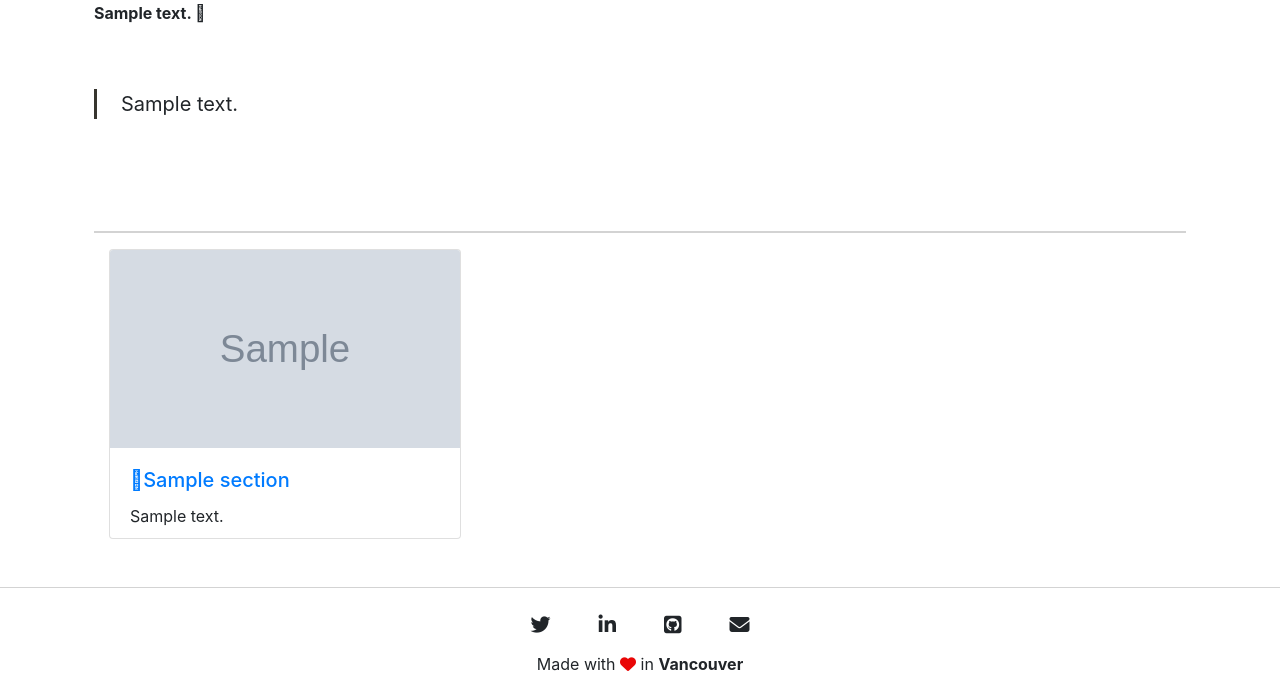
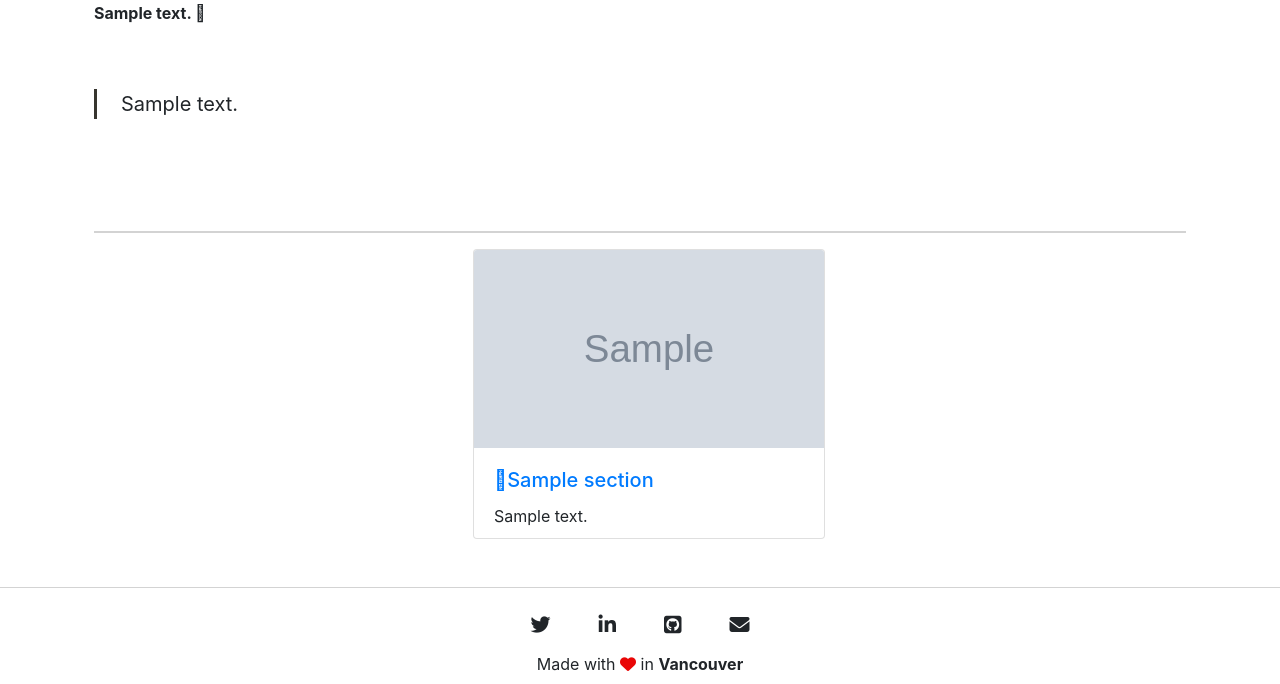
Before and after one commit to mertbarutcuoglu/mertbarutcuoglu.com, a Django app: page / in a window 1280 px wide. Shown: the part 371-1055 px from the top of the page. Run offline with Django 3.2, Linux system fonts and the light colour scheme; tables that the repository leaves empty hold one stand-in row (values such as "Sample post"); grey boxes marked "Sample" are stand-in pictures; some libraries are stand-ins or nearby versions.

Commit message:
Centered sections in case of less than 3 sections inside of the container.

```diff
--- a/homepage/templates/index.html
+++ b/homepage/templates/index.html
@@ -23,7 +23,7 @@
         </div>
     </div>
     <div class="mt-5 container" id="menu-container" style="border-top: 2px solid lightgray;">
-        <div class="mt-3 row">
+        <div class="mt-3 row justify-content-center">
             {% for section in sections %}
             <div class="col-sm-4">
                 <div class="card" style="height:290px; width: 352px;">
```
